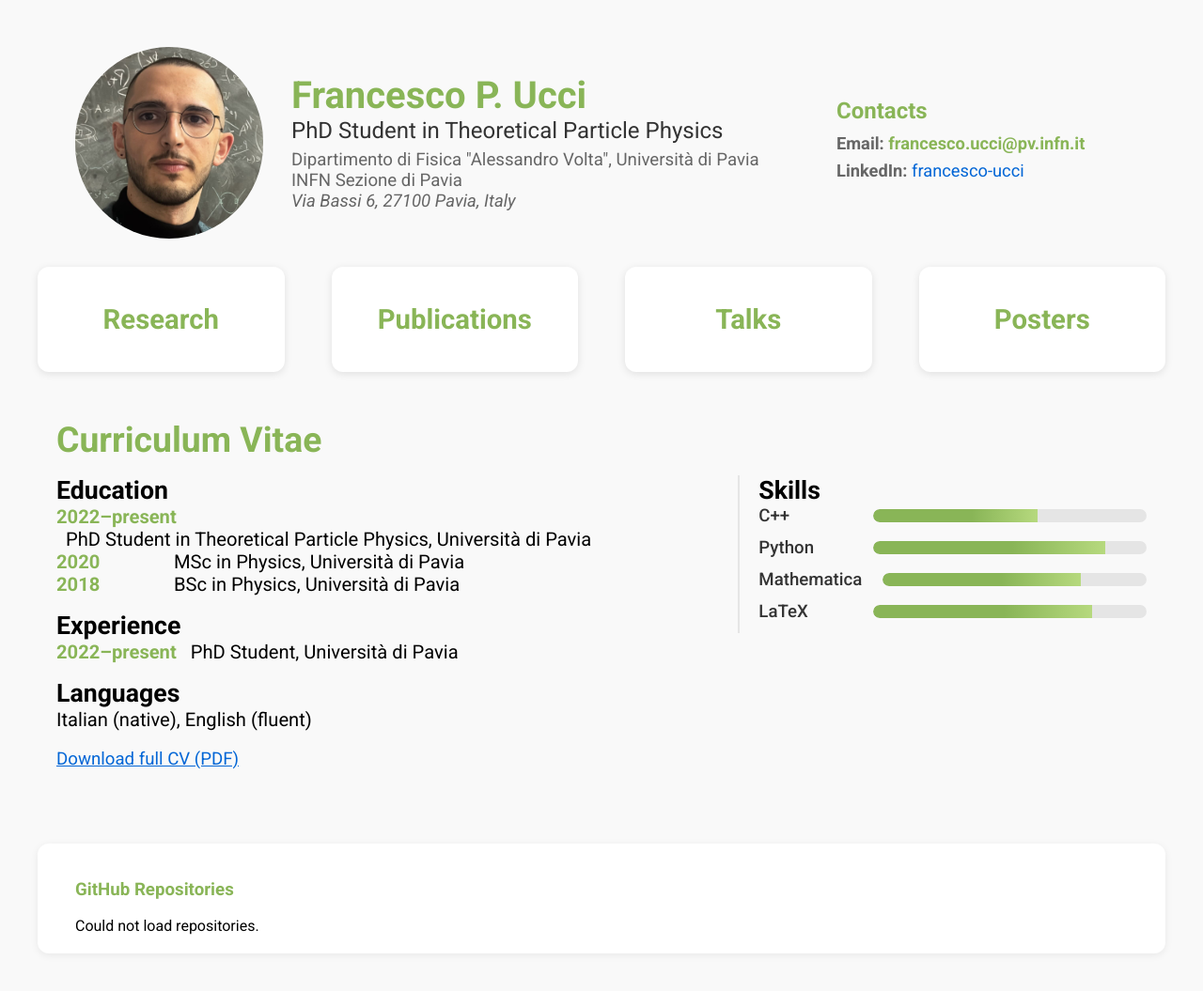
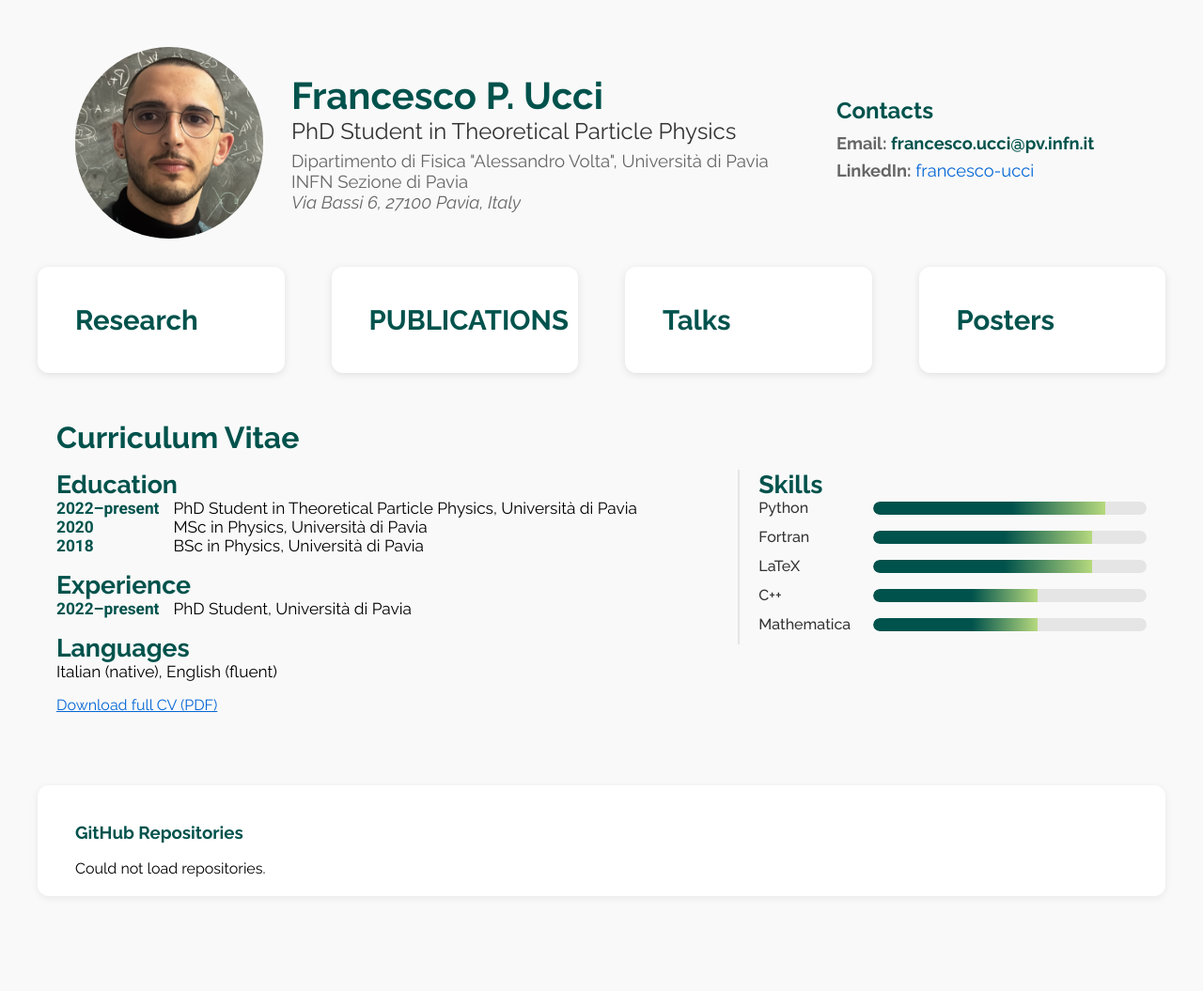
Before and after one commit to francescoucci/francescoucci.github.io, a Jekyll site: the page index.html, which Jekyll copies as it is, in a window 1280 px wide. Shown: the whole page at 94% size. Built offline with Jekyll 4.4.1, drawn with Linux system fonts in a browser that asks for light colours; after the commit the page ends 994 px from its top, so only the background shows below that.

Commit message:
Changes to be committed: 	renamed:    CV.pdf -> CV-2.pdf 	modified:   index.html 	modified:   pubs.html 	modified:   style.css 	modified:   talks.html

```diff
--- a/index.html
+++ b/index.html
@@ -3,9 +3,9 @@
 <head>
   <meta charset="UTF-8">
   <title>Francesco P. Ucci</title>
-  <link rel="preconnect" href="https://fonts.googleapis.com">
-  <link rel="preconnect" href="https://fonts.gstatic.com" crossorigin>
-  <link href="https://fonts.googleapis.com/css2?family=Noto+Serif:ital,wght@0,100..900;1,100..900&family=Roboto:ital,wght@0,100..900;1,100..900&display=swap" rel="stylesheet">
+ <link rel="preconnect" href="https://fonts.googleapis.com">
+<link rel="preconnect" href="https://fonts.gstatic.com" crossorigin>
+<link href="https://fonts.googleapis.com/css2?family=Noto+Serif:ital,wght@0,100..900;1,100..900&family=Open+Sans:ital,wght@0,300..800;1,300..800&family=Raleway:ital,wght@0,100..900;1,100..900&family=Roboto:ital,wght@0,100..900;1,100..900&display=swap" rel="stylesheet">
   <link rel="stylesheet" href="style.css">
 </head>
 <body>
@@ -32,6 +32,7 @@
 
   </header>
 
+  <div class="main-flex">
   <div class="panels">
   <a href="research.html" class="panel-link">
     <div class="panel">
@@ -42,7 +43,7 @@
 
     <a href="pubs.html" class="panel-link">
       <div class="panel">
-        <h3>Publications</h3>
+        <h3>PUBLICATIONS</h3>
         <!-- <p>A list of selected publications.</p> -->
       </div>
     </a>
@@ -105,26 +106,32 @@
     <div class="cv-right">
       <strong>Skills</strong>
       <ul class="skills-list">
+         <li>
+          <span class="skill-name">Python</span>
+          <div class="skill-bar"><div class="skill-level" style="width: 85%"></div></div>
+        </li>
+        <li>
+          <span class="skill-name">Fortran</span>
+          <div class="skill-bar"><div class="skill-level" style="width: 80%"></div></div>
+        </li>
+           <li>
+          <span class="skill-name">LaTeX</span>
+          <div class="skill-bar"><div class="skill-level" style="width: 80%"></div></div>
+        </li>
         <li>
           <span class="skill-name">C++</span>
           <div class="skill-bar"><div class="skill-level" style="width: 60%"></div></div>
         </li>
-        <li>
-          <span class="skill-name">Python</span>
-          <div class="skill-bar"><div class="skill-level" style="width: 85%"></div></div>
-        </li>
+
         <li>
           <span class="skill-name">Mathematica</span>
-          <div class="skill-bar"><div class="skill-level" style="width: 75%"></div></div>
-        </li>
-        <li>
-          <span class="skill-name">LaTeX</span>
-          <div class="skill-bar"><div class="skill-level" style="width: 80%"></div></div>
+          <div class="skill-bar"><div class="skill-level" style="width: 60%"></div></div>
         </li>
       </ul>
     </div>
   </div>
 </div>
+</div> <!-- end of .main-flex -->
 
   <div class="github-repos-section">
     <h3>GitHub Repositories</h3>
--- a/pubs.html
+++ b/pubs.html
@@ -8,13 +8,12 @@
   <link href="https://fonts.googleapis.com/css2?family=Noto+Serif:ital,wght@0,100..900;1,100..900&family=Roboto:ital,wght@0,100..900;1,100..900&display=swap" rel="stylesheet">
   <link rel="stylesheet" href="style.css">
 </head>
-<body>
+<body class="pubs-bg">
   <header>
-    <div class="profile-header">
+    <div class="profile-header-other">
       <div>
         <h1>Francesco P. Ucci</h1>
         <h2>PhD Student in Theoretical Particle Physics</h2>
-
       </div>
     </div>
   </header>
--- a/style.css
+++ b/style.css
@@ -1,5 +1,5 @@
 body {
-      font-family: 'Roboto', sans-serif;
+      font-family: 'Raleway', sans-serif;
       margin: 0;
       padding: 0;
       background-color: #f9f9f9;
@@ -9,7 +9,7 @@ body {
       text-align: left;
     }
     h1 {
-      color: #89b557;
+      color: #00524c;
       margin: 0;
       font-size: 2.5em;
     }
@@ -19,7 +19,7 @@ body {
       font-weight: normal;
     }
     h3 {
-      color:  #89b557;
+      color:  #00524c;
     }
     .content {
       padding: 20px 40px;
@@ -33,19 +33,18 @@ body {
     .panel {
       display: flex;
       flex-direction: column;
-      align-items: center;
+      align-items: left;
       justify-content: center;
       flex: 1;
-    align-items: center;
       background-color:  white;
       padding: 10px 40px;
       border-radius: 12px;
       box-shadow: 0 2px 8px rgba(0, 0, 0, 0.1);
     }
     .panel h3 {
-      color: #89b557;
+      color: #00524c;
       font-size: 22pt;
-    align-items: center;
+    align-items: left;
     }
       .profile-header {
     display: flex;
@@ -56,10 +55,21 @@ body {
         padding-left: 40px;
         box-sizing: border-box;
   }
+
+   .profile-header-other {
+    display: flex;
+        align-items: center;
+        justify-content: space-between; /* Spread items to edges */
+        gap: 30px;
+        width: 100%;
+        padding-left: 40px;
+        box-sizing: border-box;
+        margin-bottom: -30px; /* Adjust as needed */
+  }
     .profile-header h1 {
       margin: 0;
       font-size: 30pt;
-      color: #89b557;
+      color: #00524c;
     }
     .profile-header h2 {
       margin: 0;
@@ -90,24 +100,26 @@ body {
       transition: box-shadow 0.2s;
     }
     .panel-link .panel:hover {
+      background-color: #00524d57;
       box-shadow: 0 6px 16px rgba(137, 181, 87, 0.409);
     }
     .publication-list {
       padding: 20px 40px;
       margin: 40px;
+       /* margin-top: -10px; */
       background-color: white;
       border-radius: 12px;
       box-shadow: 0 2px 8px rgba(0, 0, 0, 0.1);
     }
     .publication-list  h1{
-      color: #89b557;
+      color: #00524c;
       font-size: 30pt;
       padding: 20px 10px;
       margin-bottom: 10px;
     }
       .publication-list  h2{
       font-weight: bold;
-      color: #89b557;
+      color: #00524c;
       font-size: 18pt;
       /* padding: 0px 10px; */
       margin-bottom: 10px;
@@ -134,7 +146,7 @@ body {
       color: #666;
     }
     .publication-list .arxiv {
-      color: #89b557;
+      color: #00524c;
       text-decoration: none;
       margin-left: 2px;
     }
@@ -142,7 +154,7 @@ body {
       color: #5a7c36;
     }
     .publication-list strong {
-      color: #89b557;
+      color: #00524c;
     }
     .publication-list .pubs-note {
       padding-left: 10px; /* match .publication-list ul { padding: 0px 60px; } */
@@ -153,7 +165,7 @@ body {
     }
     .back-arrow {
       font-size: 2.2em;
-      color: #89b557;
+      color: #00524c;
       text-decoration: none;
       font-weight: bold;
       vertical-align: middle;
@@ -171,7 +183,7 @@ body {
 }
 
 .github-repos-section h3 {
-  color:  #89b557;
+  color:  #00524c;
   margin-bottom: 18px;
 }
 
@@ -227,15 +239,14 @@ body {
 .cv-section {
   padding: 20px 60px;
   margin: 00px 0 0 0;
-  font-size: 14pt;
 }
 .cv-section strong{
-  /* color: #89b557; */
+  color: #00524c;
   font-weight: bold;
   font-size: 20pt;
 }
 .cv-section h2 {
-  color: #89b557;
+  color: #00524c;
   font-size: 2em;
   margin-bottom: 16px;
   font-weight: bold;
@@ -255,7 +266,7 @@ body {
   margin: 0;
 }
 .cv-date {
-  color: #89b557;
+  color: #00524c;
   display: inline-block;
   min-width: 110px;
   font-weight: bold;
@@ -284,7 +295,7 @@ body {
 }
 
 .contact-panel h3 {
-  color: #89b557;
+  color: #00524c;
   margin-top: 0;
   margin-bottom: 10px;
   font-size: 18pt;
@@ -309,7 +320,7 @@ body {
 
 
 .contact-panel a[href^="mailto:"] {
-  color: #89b557;
+  color: #00524c;
   font-weight: bold;
 }
 
@@ -343,7 +354,7 @@ body {
 }
 .skill-level {
   height: 100%;
-  background: linear-gradient(90deg, #89b557 60%, #b6d97e 100%);
+  background: linear-gradient(90deg, #00524c 60%, #b6d97e 100%);
   border-radius: 8px 0 0 8px;
   transition: width 0.6s;
 }
@@ -374,3 +385,8 @@ body {
     margin-top: 24px;
   }
 }
+
+.pubs-bg {
+  background: #00524d57 !important;
+  color: #fff;
+}
```
Also changed, not shown: talks.html (+53 -0 lines), 2 other files.
